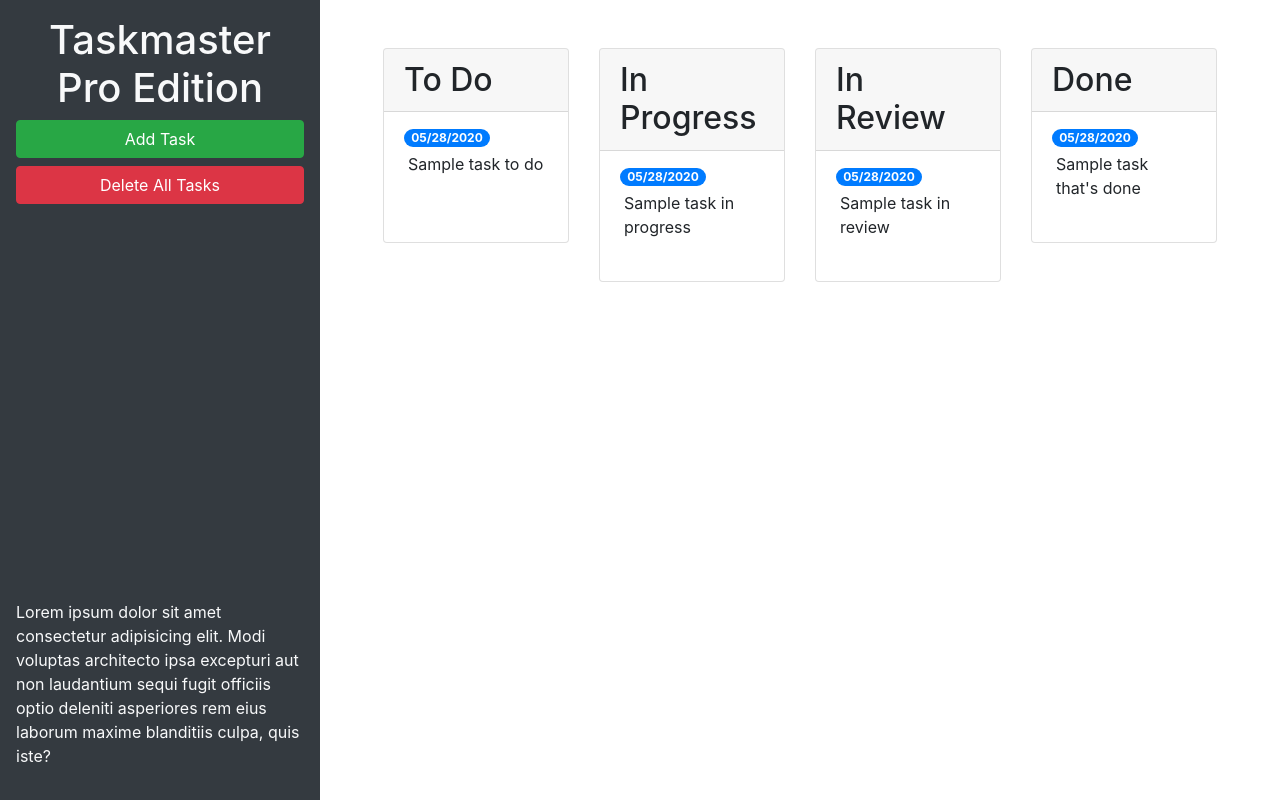
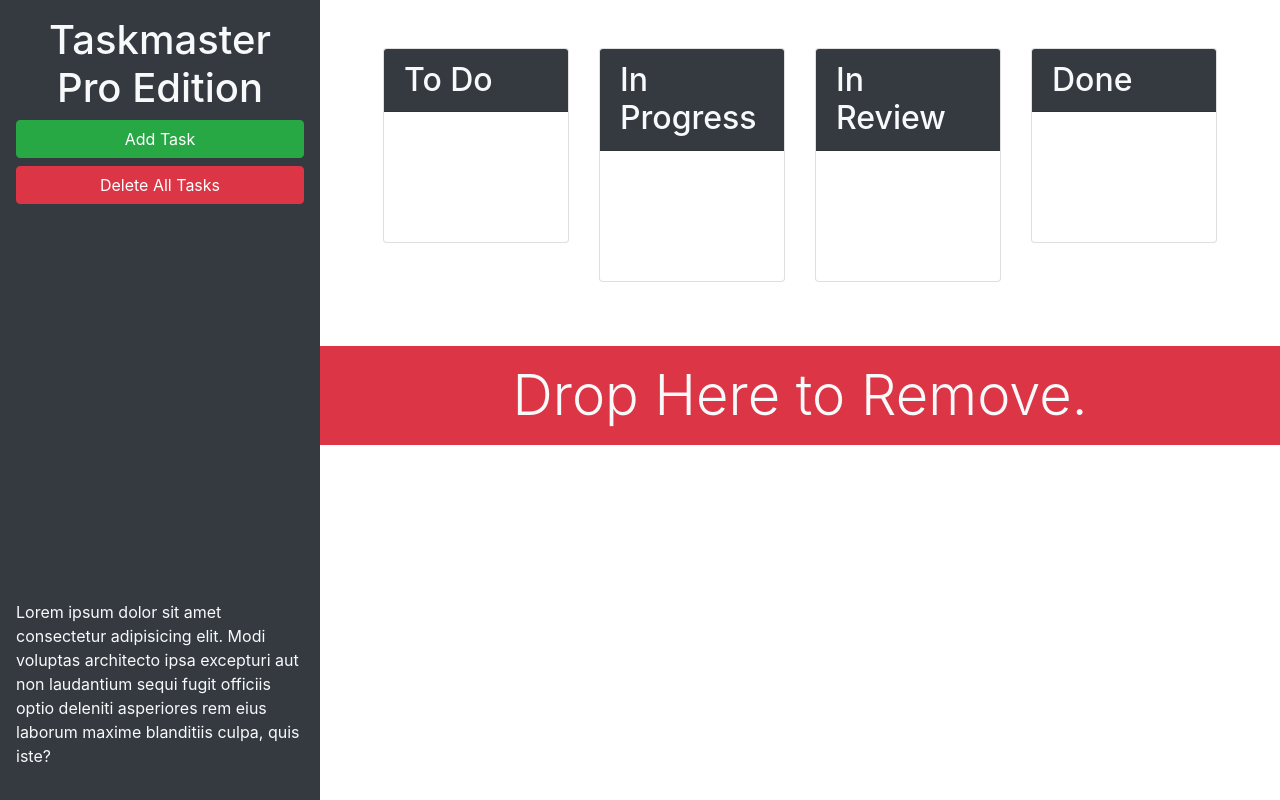
Before and after one commit to nicolegile94/taskmaster-pro, a plain HTML site: page index.html in a window 1280 px wide. Drawn offline with nearby package versions, Linux system fonts and the light colour scheme.

Commit message:
wrapped up visual changes

```diff
--- a/index.html
+++ b/index.html
@@ -13,26 +13,24 @@
 <body>
 
   <div class="row min-vh-100 no-gutters">
-    <header class="col-12 col-lg-3 bg-dark text-light d-flex flex-column p-4 p-lg-3">
+    <header class="col-12 col-lg-3 bg-dark text-light sticky-top d-flex flex-column p-4 p-lg-3">
       <h1 class="text-center">Taskmaster Pro Edition</h1>
       <button id="create-task" class="btn btn-block btn-success" data-toggle="modal" data-target="#task-form-modal">Add
         Task</button>
       <button id="remove-tasks" class="btn btn-block btn-danger">Delete All Tasks</button>
-      <p class="mt-auto">Lorem ipsum dolor sit amet consectetur adipisicing elit. Modi voluptas architecto ipsa
+      <p class="mt-auto d-none d-lg-block">Lorem ipsum dolor sit amet consectetur adipisicing elit. Modi voluptas architecto ipsa
         excepturi aut non
         laudantium sequi fugit officiis optio deleniti asperiores rem eius laborum maxime blanditiis culpa, quis iste?
       </p>
     </header>
-    <main class="col-12 col-lg-9">
+    <main class="col-12 col-lg-9 d-flex flex-column">
       <div class="m-5 row justify-content-around">
         <!-- todo start -->
         <div class="col-12 col-md-6 col-xl-3 mb-3">
           <div class="card">
-            <h2 class="card-header">To Do</h2>
+            <h2 class="card-header bg-dark text-light">To Do</h2>
             <ul id="list-toDo" class="list-group list-group-flush">
               <li class="list-group-item">
-                <span class="badge badge-primary badge-pill">05/28/2020</span>
-                <p class="m-1">Sample task to do</p>
               </li>
             </ul>
           </div>
@@ -41,11 +39,9 @@
         <!-- in progress start -->
         <div class= "col-12 col-md-6 col-xl-3 mb-3">
           <div class="card">
-            <h2 class="card-header">In Progress</h2>
+            <h2 class="card-header bg-dark text-light">In Progress</h2>
             <ul id="list-inProgress" class="list-group list-group-flush">
               <li class="list-group-item">
-               <span class="badge badge-primary badge-pill">05/28/2020</span>
-               <p class="m-1">Sample task in progress</p>
              </li>
             </ul>
           </div>
@@ -54,11 +50,9 @@
         <!-- in review start -->
         <div class="col-12 col-md-6 col-xl-3 mb-3">
           <div class="card">
-            <h2 class="card-header">In Review</h2>
+            <h2 class="card-header bg-dark text-light">In Review</h2>
             <ul id="list-inReview" class="list-group list-group-flush">
               <li class="list-group-item">
-                <span class="badge badge-primary badge-pill">05/28/2020</span>
-                <p class="m-1">Sample task in review</p>
               </li>
             </ul>
           </div>
@@ -67,16 +61,19 @@
         <!-- done start -->
         <div class="col-12 col-md-6 col-xl-3 mb-3">
           <div class="card">
-            <h2 class="card-header">Done</h2>
+            <h2 class="card-header bg-dark text-light">Done</h2>
           <ul id="list-done" class="list-group list-group-flush">
             <li class="list-group-item">
-              <span class="badge badge-primary badge-pill">05/28/2020</span>
-              <p class="m-1">Sample task that's done</p>
             </li>
           </ul>
           </div>
         </div>
         <!-- done end -->
+      </div>
+      <div id="trash">
+        <div class="w-100 bg-danger p-3 text-center text-light display-4 mt-auto">
+          Drop Here to Remove.
+        </div>
       </div>
     </main>
   </div>
```
